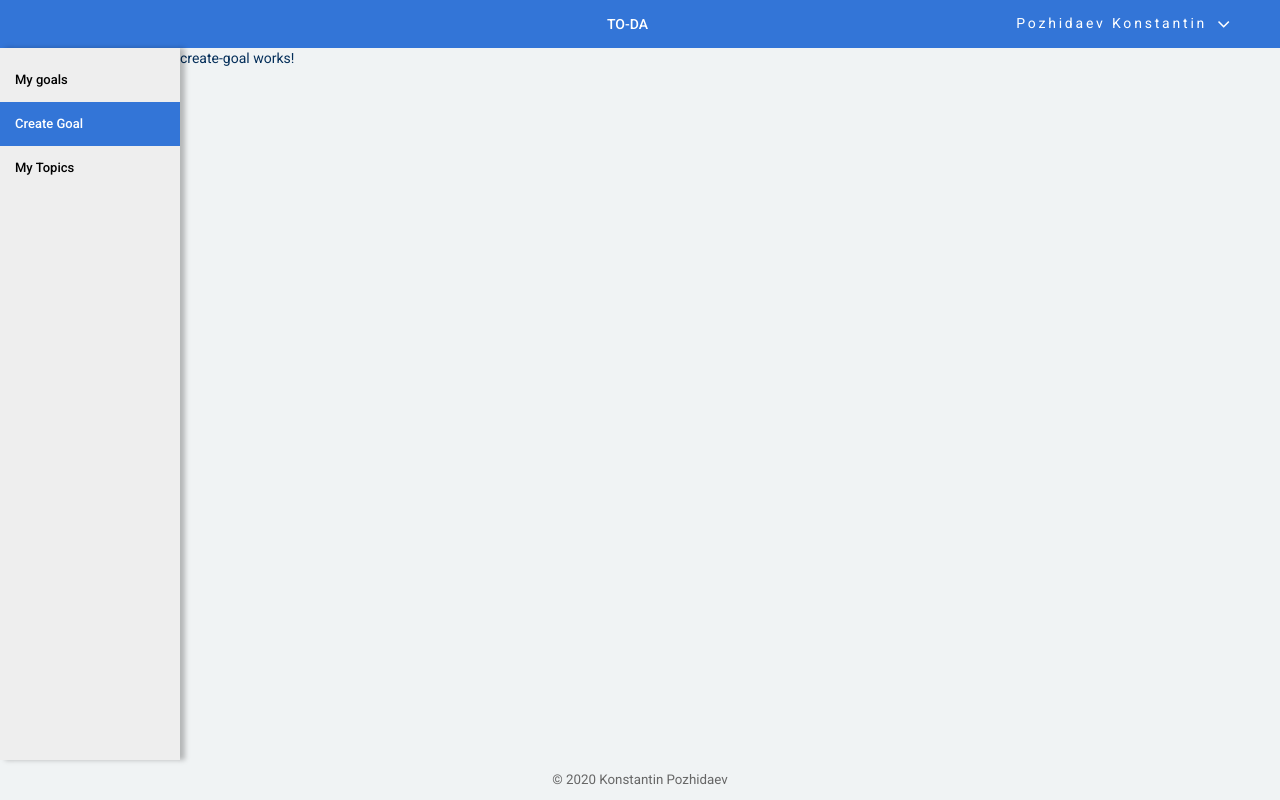
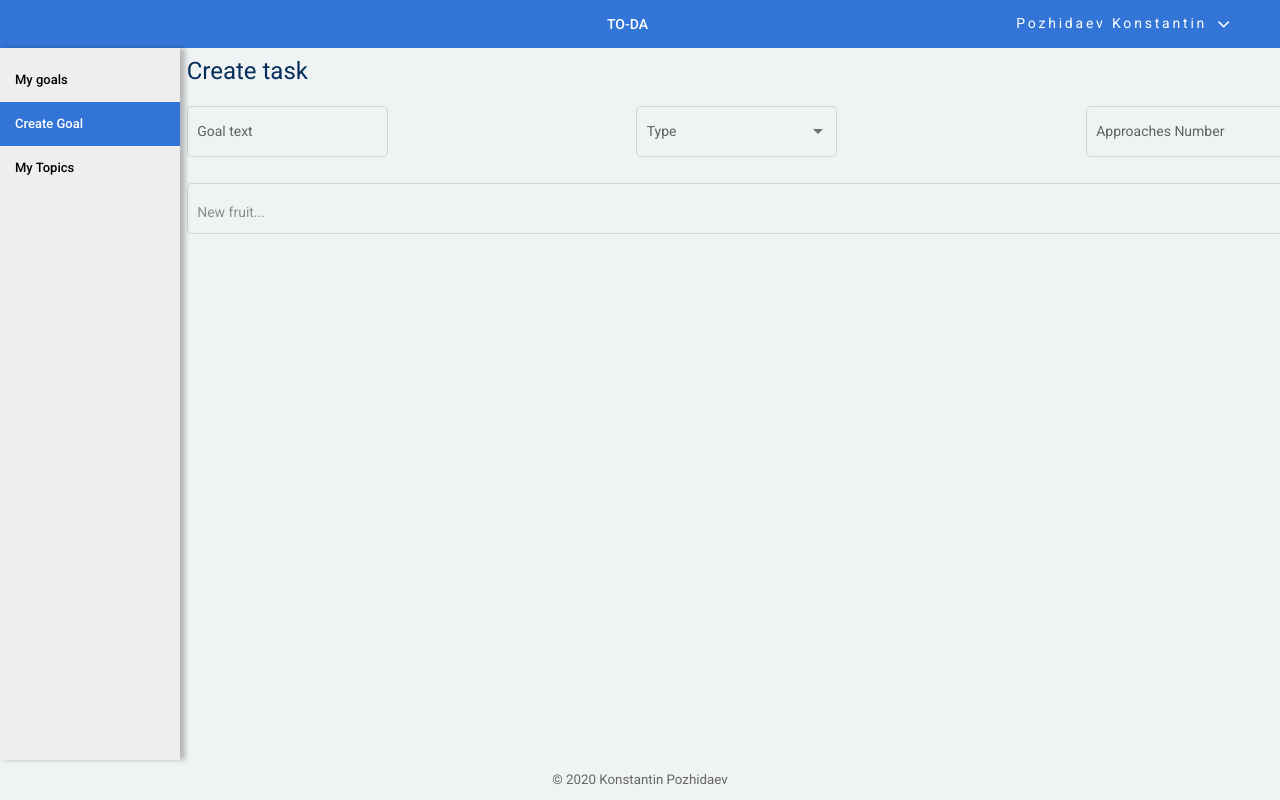
Before and after one commit to k-pozhidaev/to-da, an Angular app in the folder webapp/: page /edit-goal in a window 1280 px wide. Built offline with nearby package versions, Linux system fonts and the light colour scheme.

Commit message:
added ui fir create goal and topics pages

```diff
--- a/webapp/src/app/app.component.sass
+++ b/webapp/src/app/app.component.sass
@@ -26,6 +26,7 @@
       flex-direction: column
       overflow: auto
       .main-content
+        padding: 5pt
         color: #042e59
         flex: 1
         width: 100rem
--- a/webapp/src/app/app.module.ts
+++ b/webapp/src/app/app.module.ts
@@ -13,6 +13,45 @@ import { AchievementsComponent } from './page/achievements/achievements.componen
 import { GoalsGridOrderPipe } from './pipes/goals-grid-order.pipe';
 import { TopicsComponent } from './page/topics/topics.component';
 import { TopicItemComponent } from './page/topics/topic-item/topic-item.component';
+import {MAT_FORM_FIELD_DEFAULT_OPTIONS, MatFormField, MatFormFieldModule} from "@angular/material/form-field";
+import {MatIconModule} from "@angular/material/icon";
+import {FormsModule, ReactiveFormsModule} from "@angular/forms";
+import {HttpClientModule} from "@angular/common/http";
+import {MatAutocompleteModule} from "@angular/material/autocomplete";
+import {MatBottomSheetModule} from "@angular/material/bottom-sheet";
+import {MatBadgeModule} from "@angular/material/badge";
+import {MatButtonToggleModule} from "@angular/material/button-toggle";
+import {MatCardModule} from "@angular/material/card";
+import {MatCheckboxModule} from "@angular/material/checkbox";
+import {MatChipsModule} from "@angular/material/chips";
+import {MatStepperModule} from "@angular/material/stepper";
+import {MatDatepickerModule} from "@angular/material/datepicker";
+import {MatDialogModule} from "@angular/material/dialog";
+import {MatDividerModule} from "@angular/material/divider";
+import {MatExpansionModule} from "@angular/material/expansion";
+import {MatGridListModule} from "@angular/material/grid-list";
+import {MatInputModule} from "@angular/material/input";
+import {MatListModule} from "@angular/material/list";
+import {MatMenuModule} from "@angular/material/menu";
+import {MatNativeDateModule, MatRippleModule} from "@angular/material/core";
+import {MatPaginatorModule} from "@angular/material/paginator";
+import {MatProgressBarModule} from "@angular/material/progress-bar";
+import {MatProgressSpinnerModule} from "@angular/material/progress-spinner";
+import {MatRadioModule} from "@angular/material/radio";
+import {MatSidenavModule} from "@angular/material/sidenav";
+import {MatSelectModule} from "@angular/material/select";
+import {MatSliderModule} from "@angular/material/slider";
+import {MatSlideToggleModule} from "@angular/material/slide-toggle";
+import {MatSnackBarModule} from "@angular/material/snack-bar";
+import {MatSortModule} from "@angular/material/sort";
+import {MatTableModule} from "@angular/material/table";
+import {MatTabsModule} from "@angular/material/tabs";
+import {MatToolbarModule} from "@angular/material/toolbar";
+import {MatTooltipModule} from "@angular/material/tooltip";
+import {MatTreeModule} from "@angular/material/tree";
+import {OverlayModule} from "@angular/cdk/overlay";
+import {PortalModule} from "@angular/cdk/portal";
+import {ScrollingModule} from "@angular/cdk/scrolling";
 
 @NgModule({
   declarations: [
@@ -31,8 +70,52 @@ import { TopicItemComponent } from './page/topics/topic-item/topic-item.componen
     AppRoutingModule,
     BrowserAnimationsModule,
     MatButtonModule,
+    MatIconModule,
+
+    MatAutocompleteModule,
+    MatBadgeModule,
+    MatBottomSheetModule,
+    MatButtonModule,
+    MatButtonToggleModule,
+    MatCardModule,
+    MatCheckboxModule,
+    MatChipsModule,
+    MatStepperModule,
+    MatDatepickerModule,
+    MatDialogModule,
+    MatDividerModule,
+    MatExpansionModule,
+    MatGridListModule,
+    MatIconModule,
+    MatInputModule,
+    MatListModule,
+    MatMenuModule,
+    MatNativeDateModule,
+    MatPaginatorModule,
+    MatProgressBarModule,
+    MatProgressSpinnerModule,
+    MatRadioModule,
+    MatRippleModule,
+    MatSelectModule,
+    MatSidenavModule,
+    MatSliderModule,
+    MatSlideToggleModule,
+    MatSnackBarModule,
+    MatSortModule,
+    MatTableModule,
+    MatTabsModule,
+    MatToolbarModule,
+    MatTooltipModule,
+    MatTreeModule,
+    OverlayModule,
+    PortalModule,
+    ScrollingModule,
+    FormsModule,
+    ReactiveFormsModule
   ],
-  providers: [],
+  providers: [
+    { provide: MAT_FORM_FIELD_DEFAULT_OPTIONS, useValue: { appearance: 'fill' } },
+  ],
   bootstrap: [AppComponent]
 })
 export class AppModule { }
--- a/webapp/src/app/page/create-goal/create-goal.component.html
+++ b/webapp/src/app/page/create-goal/create-goal.component.html
@@ -1 +1,49 @@
-<p>create-goal works!</p>
+<H1>Create task</H1>
+<div class="create-goal-form">
+  <mat-form-field appearance="outline">
+    <mat-label>Goal text</mat-label>
+    <label>
+      <input matInput placeholder="text">
+    </label>
+  </mat-form-field>
+  <mat-form-field appearance="outline">
+    <mat-label>Type</mat-label>
+    <mat-select>
+      <mat-option>-- None --</mat-option>
+      <mat-option *ngFor="let type of types" value="{{ type }}">{{ type }}</mat-option>
+    </mat-select>
+  </mat-form-field>
+  <mat-form-field appearance="outline">
+    <mat-label>Approaches Number</mat-label>
+    <label>
+      <input type="number" matInput>
+    </label>
+  </mat-form-field>
+</div>
+<div>
+  <mat-form-field class="create-goal-form-topics" appearance="outline">
+    <mat-chip-list #chipList aria-label="Topics selection">
+      <mat-chip
+        *ngFor="let topic of topics"
+        [selectable]="selectable"
+        [removable]="removable"
+        (removed)="remove(topic)">
+        {{topic}}
+        <mat-icon matChipRemove *ngIf="removable">cancel</mat-icon>
+      </mat-chip>
+      <input
+        placeholder="New fruit..."
+        #fruitInput
+        [formControl]="fruitCtrl"
+        [matAutocomplete]="auto"
+        [matChipInputFor]="chipList"
+        [matChipInputSeparatorKeyCodes]="separatorKeysCodes"
+        (matChipInputTokenEnd)="add($event)">
+    </mat-chip-list>
+    <mat-autocomplete #auto="matAutocomplete" (optionSelected)="selected($event)">
+      <mat-option *ngFor="let topic of filteredTopics | async" [value]="topic">
+        {{topic}}
+      </mat-option>
+    </mat-autocomplete>
+  </mat-form-field>
+</div>
--- a/webapp/src/app/page/create-goal/create-goal.component.sass
+++ b/webapp/src/app/page/create-goal/create-goal.component.sass
@@ -0,0 +1,6 @@
+.create-goal-form-topics
+  width: 100%
+.create-goal-form
+  display: flex
+  flex-direction: row
+  justify-content: space-between
--- a/webapp/src/app/page/create-goal/create-goal.component.ts
+++ b/webapp/src/app/page/create-goal/create-goal.component.ts
@@ -1,4 +1,11 @@
-import { Component, OnInit } from '@angular/core';
+import {Component, ElementRef, OnInit, ViewChild} from '@angular/core';
+import {GoalType} from "../../models/goal-type.enum";
+import {FormControl} from "@angular/forms";
+import {COMMA, ENTER} from "@angular/cdk/keycodes";
+import {Observable} from "rxjs";
+import {MatAutocomplete, MatAutocompleteSelectedEvent} from "@angular/material/autocomplete";
+import {map, startWith} from 'rxjs/operators';
+import {MatChipInputEvent} from "@angular/material/chips";
 
 @Component({
   selector: 'app-create-goal',
@@ -7,9 +14,66 @@ import { Component, OnInit } from '@angular/core';
 })
 export class CreateGoalComponent implements OnInit {
 
-  constructor() { }
+  visible = true;
+  selectable = true;
+  removable = true;
+  separatorKeysCodes: number[] = [ENTER, COMMA];
+  fruitCtrl = new FormControl();
+  filteredTopics: Observable<string[]>;
+  topics: string[] = [];
+  allFruits: string[] = ['sport', 'apartments', 'promotion'];
+
+  @ViewChild('fruitInput') fruitInput: ElementRef<HTMLInputElement>;
+  @ViewChild('auto') matAutocomplete: MatAutocomplete;
+
+  constructor() {
+    this.filteredTopics = this.fruitCtrl.valueChanges.pipe(
+      startWith(null),
+      map((fruit: string | null) => fruit ? this._filter(fruit) : this.allFruits.slice()));
+  }
+
+  types : string[]
 
   ngOnInit(): void {
+    this.types = Object.keys(GoalType)
   }
 
+
+  add(event: MatChipInputEvent): void {
+    const input = event.input;
+    const value = event.value;
+
+    // Add topic
+    if ((value || '').trim()) {
+      this.topics.push(value.trim());
+    }
+
+    // Reset the input value
+    if (input) {
+      input.value = '';
+    }
+
+    this.fruitCtrl.setValue(null);
+  }
+
+  remove(topic: string): void {
+    const index = this.topics.indexOf(topic);
+
+    if (index >= 0) {
+      this.topics.splice(index, 1);
+    }
+  }
+
+  selected(event: MatAutocompleteSelectedEvent): void {
+    this.topics.push(event.option.viewValue);
+    this.fruitInput.nativeElement.value = '';
+    this.fruitCtrl.setValue(null);
+  }
+
+
+  private _filter(value: string): string[] {
+    const filterValue = value.toLowerCase();
+
+    return this.allFruits.filter(fruit => fruit.toLowerCase().indexOf(filterValue) === 0);
+  }
 }
--- a/webapp/src/app/page/topics/topic-item/topic-item.component.html
+++ b/webapp/src/app/page/topics/topic-item/topic-item.component.html
@@ -1 +1 @@
-<p>topic-item works!</p>
+<div class="topic-info">Topic: {{ topic.text }}</div>
--- a/webapp/src/app/page/topics/topic-item/topic-item.component.sass
+++ b/webapp/src/app/page/topics/topic-item/topic-item.component.sass
@@ -0,0 +1,2 @@
+.topic-info
+  font-size: x-large
--- a/webapp/src/app/page/topics/topic-item/topic-item.component.ts
+++ b/webapp/src/app/page/topics/topic-item/topic-item.component.ts
@@ -1,4 +1,6 @@
 import { Component, OnInit } from '@angular/core';
+import {Topic} from "../../../models/topic";
+import {ActivatedRoute} from "@angular/router";
 
 @Component({
   selector: 'app-topic-item',
@@ -7,9 +9,13 @@ import { Component, OnInit } from '@angular/core';
 })
 export class TopicItemComponent implements OnInit {
 
-  constructor() { }
+  constructor(private route: ActivatedRoute) { }
+
+  topic: Topic
 
   ngOnInit(): void {
+    const text = this.route.snapshot.paramMap.get('text');
+    this.topic = new Topic(text)
   }
 
 }
--- a/webapp/src/app/page/topics/topics.component.html
+++ b/webapp/src/app/page/topics/topics.component.html
@@ -1 +1,6 @@
-<p>topics works!</p>
+<div class="topics-container">
+  <a class="topic-item" *ngFor="let a of topics.keys()" routerLink="/topic/{{ a.text }}">
+    <b>{{ a.text }}</b>
+    <i>({{ topics.get(a) }})</i>
+  </a>
+</div>
--- a/webapp/src/app/page/topics/topics.component.sass
+++ b/webapp/src/app/page/topics/topics.component.sass
@@ -0,0 +1,12 @@
+.topics-container
+  display: flex
+  .topic-item
+    background-color: white
+    margin: 3px
+    padding: 3px
+    height: 200px
+    width: 450px
+    b
+      font-size: 20px
+    i
+      font-size: 20px
--- a/webapp/src/app/page/topics/topics.component.ts
+++ b/webapp/src/app/page/topics/topics.component.ts
@@ -8,12 +8,16 @@ import {Topic} from "../../models/topic";
 })
 export class TopicsComponent implements OnInit {
 
-  topics: Topic[]
+  topics: Map<Topic, number>
+
 
   constructor() { }
 
   ngOnInit(): void {
-    this.topics = []
+    this.topics = new Map()
+    this.topics.set(new Topic("sport"), 1)
+    this.topics.set(new Topic("apartments"), 3)
+    this.topics.set(new Topic("promotion"), 5)
   }
 
 }
```
